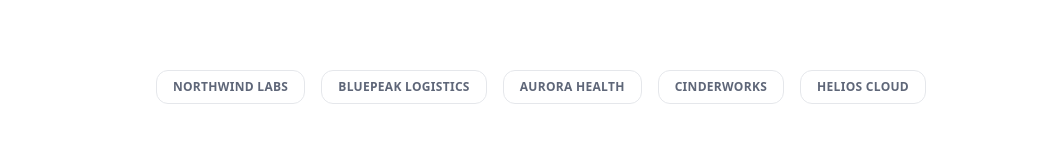
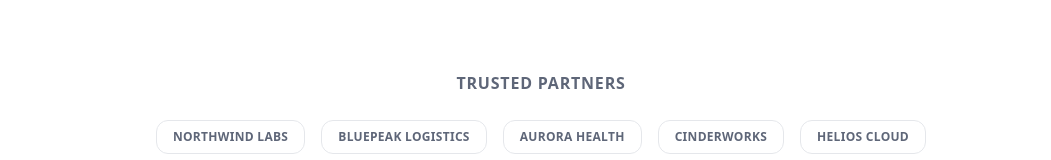
Before and after one commit to HassDhia/smarttechinvest-site, a Next.js app: page / in a window 1280 px wide. Shown: the part 1923-2083 px from the top of the page, without its empty margins (229-1280 px from the left). Built offline with nearby package versions, Linux system fonts and the light colour scheme.

Commit message:
Add 'Trusted Partners' header to LogoStrip component

```diff
--- a/src/components/LogoStrip.tsx
+++ b/src/components/LogoStrip.tsx
@@ -9,12 +9,17 @@ export function LogoStrip() {
   ];
   return (
     <div className="container section">
+      <div className="text-center mb-6">
+        <p className="text-xs uppercase tracking-wider text-[hsl(var(--muted-foreground))] font-semibold">
+          Trusted Partners
+        </p>
+      </div>
       <div className="flex flex-wrap items-center justify-center gap-4">
         {brands.map((name) => (
           <span
             key={name}
             className="uppercase tracking-wide rounded-xl px-4 py-2 text-xs font-semibold text-[hsl(var(--muted-foreground))] border border-[hsl(var(--border))] bg-transparent"
-            aria-label={`Logo ${name}`}
+            aria-label={`Partner: ${name}`}
           >
             {name}
           </span>
```
